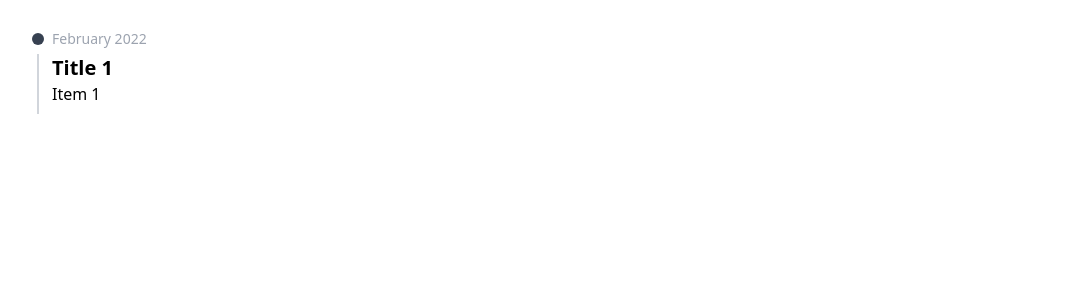
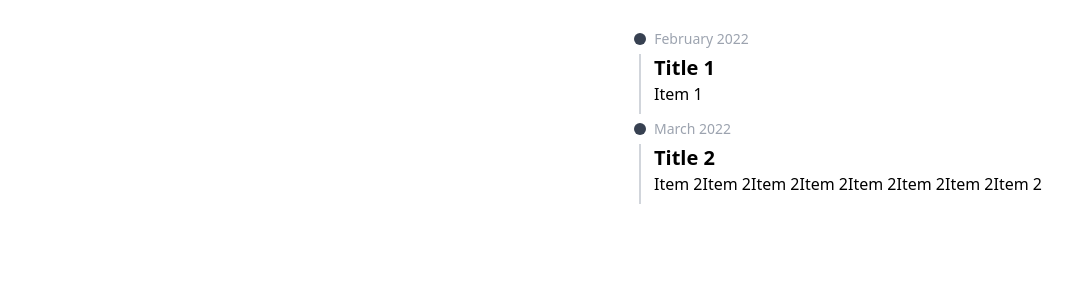
Before and after one commit to iTsygancov/rhtl, a React (Vite) app: page / in a window 1280 px wide. Shown: the top 300 px of the page, without its empty margins (0-1073 px from the left). Built offline with nearby package versions, Linux system fonts and the light colour scheme.

Commit message:
feat: implement position default variant

```diff
--- a/src/App.tsx
+++ b/src/App.tsx
@@ -19,6 +19,15 @@ function App() {
             <div>Item 1</div>
           </TimelineContent>
         </TimelineItem>
+        <TimelineItem>
+          <TimelineHeader>
+            <TimelineDate>March 2022</TimelineDate>
+          </TimelineHeader>
+          <TimelineContent>
+            <h3 className='text-xl font-bold'>Title 2</h3>
+            <div>Item 2Item 2Item 2Item 2Item 2Item 2Item 2Item 2</div>
+          </TimelineContent>
+        </TimelineItem>
       </Timeline>
     </>
   );
--- a/src/components/ui/timeline.tsx
+++ b/src/components/ui/timeline.tsx
@@ -15,7 +15,7 @@ const timelineVariants = cva("flex flex-col gap-2 p-8", {
     }
   },
   defaultVariants: {
-    position: "left"
+    position: "default"
   }
 });
 
@@ -59,6 +59,7 @@ const TimelineItem = React.forwardRef<
         "relative flex min-h-16 flex-col gap-2",
         !isRefsInitialized && "opacity-0",
         position === "right" && "items-end",
+        position === "default" && "items-center",
         className
       )}
       ref={ref}
@@ -116,6 +117,7 @@ const TimelineHeader = React.forwardRef<
   React.HTMLAttributes<HTMLDivElement>
 >(({ className, children, ...props }, ref) => {
   const { position } = useTimelineContext();
+  const timeRef = React.useRef<HTMLTimeElement>(null);
   const iconChild = React.Children.toArray(children).find((child) => {
     if (React.isValidElement(child) && child.type === TimelineIcon) {
       return child.props.children;
@@ -133,28 +135,37 @@ const TimelineHeader = React.forwardRef<
       className={cn("flex items-center gap-2", className)}
       {...props}
     >
-      {position === "left" && (iconChild || <TimelineIcon />)}
-      {filteredChild}
+      {position === "default" && (
+        <div
+          style={{
+            width: timeRef.current?.offsetWidth
+          }}
+        ></div>
+      )}
+      {(position === "left" || position === "default") &&
+        (iconChild || <TimelineIcon />)}
+      <TimelineDate ref={timeRef}>{filteredChild}</TimelineDate>
       {position === "right" && (iconChild || <TimelineIcon />)}
     </div>
   );
 });
 TimelineHeader.displayName = "TimelineHeader";
 
-const TimelineDate = ({
-  className,
-  ...props
-}: React.HTMLAttributes<HTMLTimeElement>) => {
+const TimelineDate = React.forwardRef<
+  HTMLTimeElement,
+  React.HTMLAttributes<HTMLTimeElement>
+>(({ className, ...props }, ref) => {
   return (
     <time
       className={cn(
         "text-sm font-normal leading-none text-gray-400 dark:text-gray-500",
         className
       )}
+      ref={ref}
       {...props}
     />
   );
-};
+});
 TimelineDate.displayName = "TimelineDate";
 
 const TimelineTitle = React.forwardRef<
@@ -181,16 +192,27 @@ const TimelineContent = React.forwardRef<
     position
   } = useTimelineContext();
 
+  const contentRef = React.useRef<HTMLDivElement>(null);
+
   return (
     <div ref={ref} className={cn("flex gap-2", className)} {...props}>
-      {position === "left" && (
+      {position === "default" && (
+        <div
+          style={{
+            width: contentRef.current?.offsetWidth
+          }}
+        ></div>
+      )}
+      {(position === "left" || position === "default") && (
         <TimelineSeparator
           style={{
             width: icon.current?.offsetWidth
           }}
         />
       )}
-      <div className='pb-2'>{children}</div>
+      <div className='pb-2' ref={contentRef}>
+        {children}
+      </div>
       {position === "right" && (
         <TimelineSeparator
           style={{
--- a/src/context/index.tsx
+++ b/src/context/index.tsx
@@ -22,7 +22,7 @@ type TimelineContextProviderProps = {
 
 export function TimelineContextProvider({
   children,
-  initialPosition = "left"
+  initialPosition = "default"
 }: TimelineContextProviderProps) {
   const [isRefsInitialized, setIsRefInitialized] = useState(false);
   const [position, setPosition] = useState<Position>(initialPosition);
```
